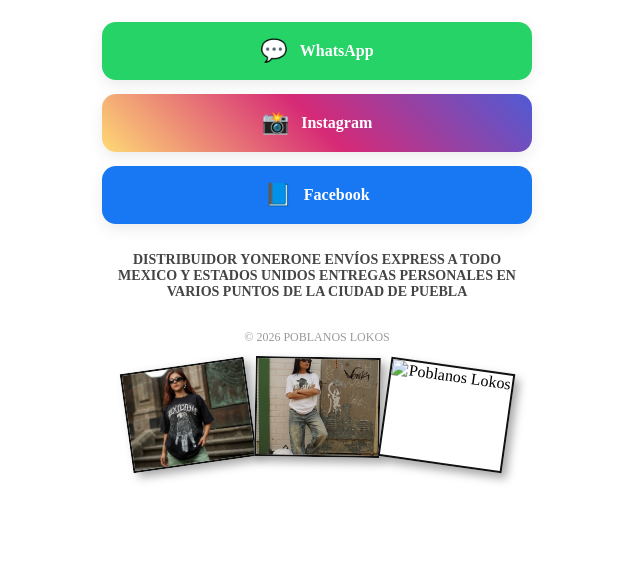
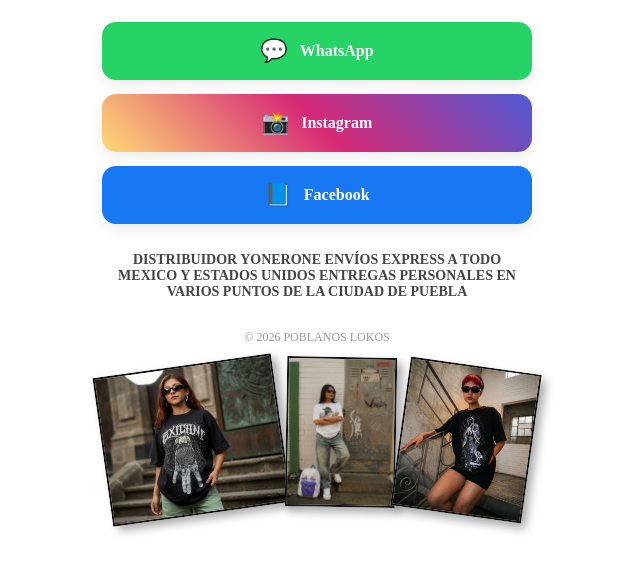
Before and after one commit to ambarhernandez2-pixel/POBLANOS-LOKOS26, a plain HTML site: page index.html in a window 1280 px wide. Shown: the part 238-808 px from the top of the page, without its empty margins (323-963 px from the left). Drawn offline with Linux system fonts and the light colour scheme.

Commit message:
Update index.html

```diff
--- a/index.html
+++ b/index.html
@@ -189,7 +189,7 @@
 <div class="fotos-lokos">
   <img src="IMG_1879.jpeg" alt="Poblanos Lokos">
   <img src="IMG_1891.jpeg" alt="Poblanos Lokos">
-  <img src="IMG_1831.jpeg" alt="Poblanos Lokos">
+  <img src="IMG_1931.jpeg" alt="Poblanos Lokos">
 </div>
     <style>
       .fotos-lokos {
@@ -202,8 +202,8 @@
 }
 
 .fotos-lokos img {
-  width: 125px !important;
-  height: 100px !important;
+  width: 180px !important;
+  height: 150px !important;
   object-fit: cover !important;
   padding: 0;
   margin: 0;
```
